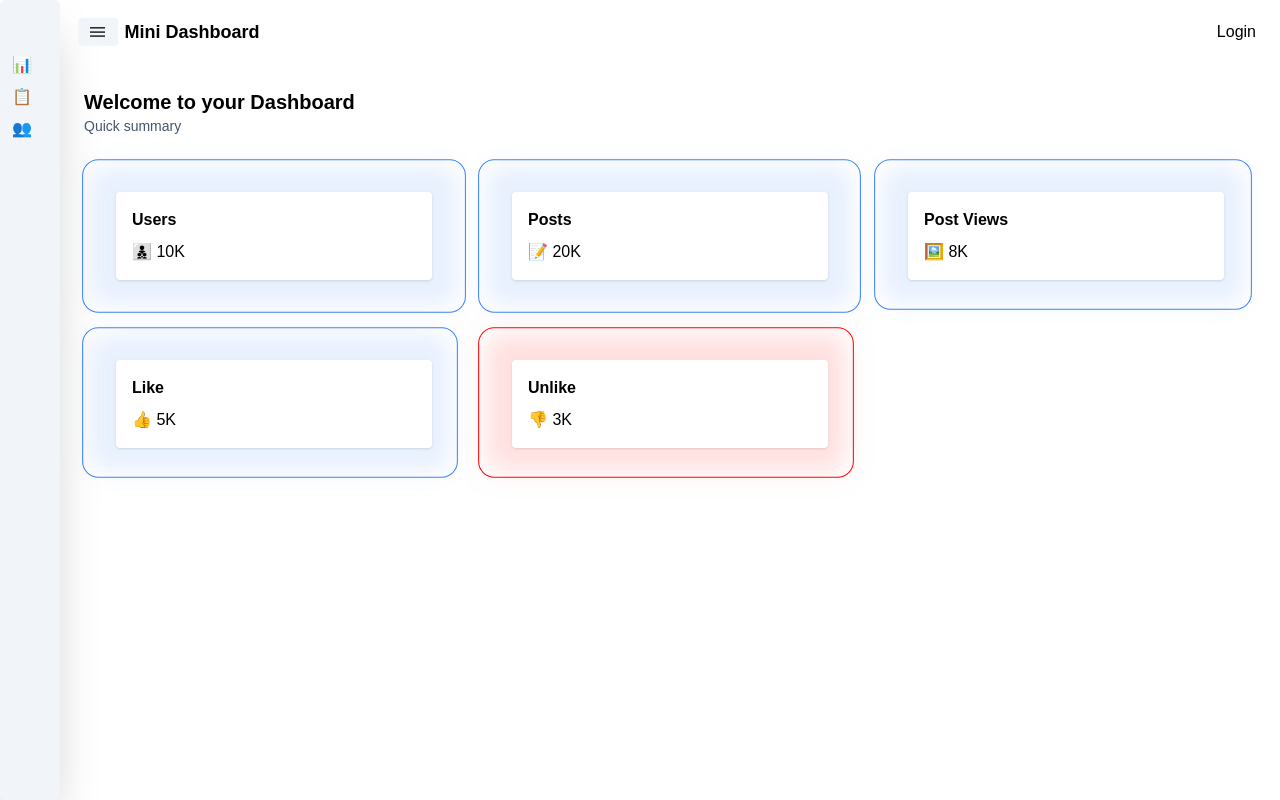
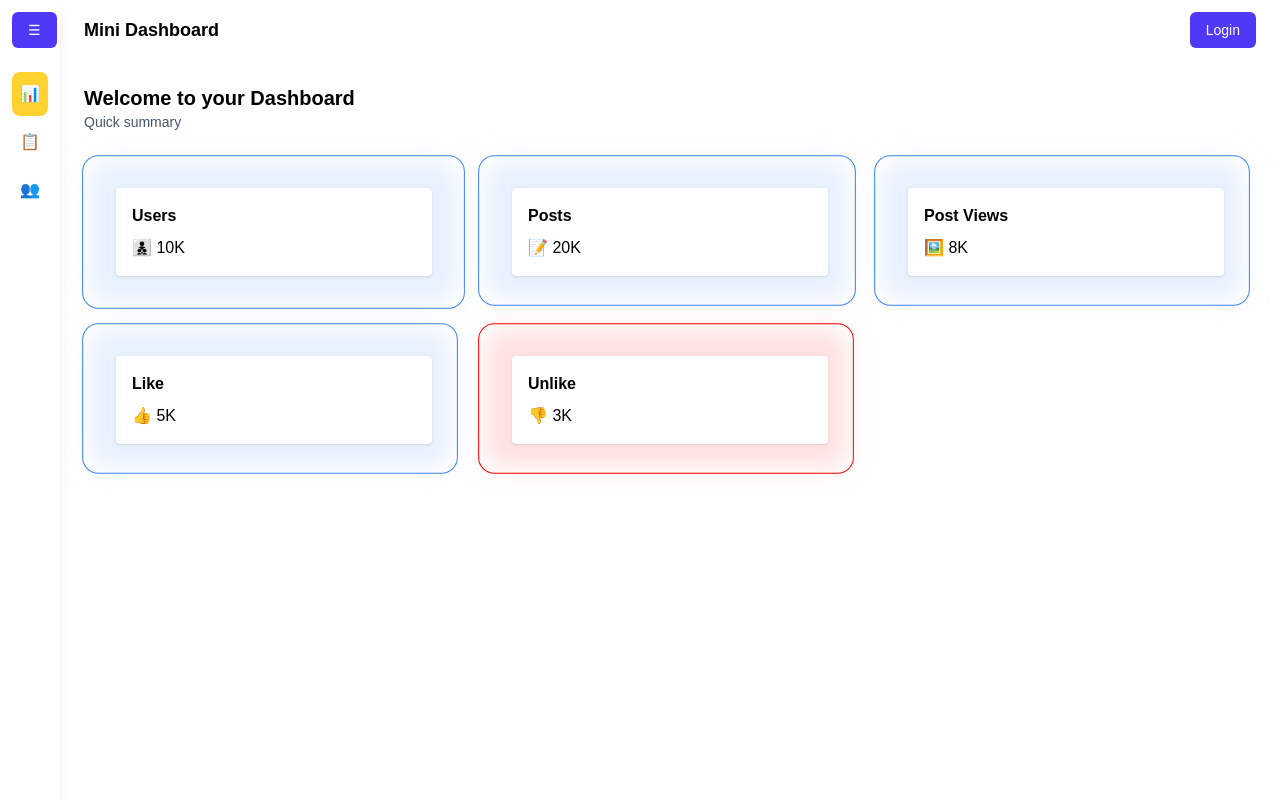
Before and after one commit to rasel739/mini-dashboard, a Next.js app: page / in a window 1280 px wide. Built offline with nearby package versions, Linux system fonts and the light colour scheme; no server answers.

Commit message:
responsive(fix): all responsive issue fix and add link active color

```diff
--- a/src/app/(dashboardlayout)/posts/page.tsx
+++ b/src/app/(dashboardlayout)/posts/page.tsx
@@ -4,11 +4,12 @@ import { motion } from 'framer-motion';
 import useFetch from '@/hooks/useFetch';
 import Card from '@/components/ui/card';
 import { Post } from '@/types';
+import Loading from '@/app/loading';
 
 export default function PostsPage() {
   const { data, loading, error } = useFetch<Post[]>('/posts');
 
-  if (loading) return <div>Loading posts...</div>;
+  if (loading) return <Loading />;
   if (error) return <div className='text-red-600'>Failed to load posts: {error}</div>;
 
   return (
--- a/src/app/(dashboardlayout)/users/page.tsx
+++ b/src/app/(dashboardlayout)/users/page.tsx
@@ -1,5 +1,5 @@
 'use client';
-import Card from '@/components/ui/card';
+import Loading from '@/app/loading';
 import Modal from '@/components/ui/modal';
 import useFetch from '@/hooks/useFetch';
 import { User } from '@/types';
@@ -9,7 +9,7 @@ const Users = () => {
   const { data, loading, error } = useFetch<User[]>('/users');
   const [selected, setSelected] = useState<User | null>(null);
 
-  if (loading) return <div>Loading...</div>;
+  if (loading) return <Loading />;
   if (error) return <div className='text-red-600'>Failed to load users: {error}</div>;
 
   return (
@@ -18,8 +18,7 @@ const Users = () => {
         <h2 className='text-2xl font-bold'>Users</h2>
       </div>
 
-      <Card>
-        <div className='overflow-auto'>
+      <div className='w-full overflow-x-auto'>
         <table className='min-w-full border-collapse border border-green-800'>
           <thead>
             <tr className='text-left text-sm text-slate-600'>
@@ -45,7 +44,6 @@ const Users = () => {
           </tbody>
         </table>
       </div>
-      </Card>
 
       {selected && (
         <Modal modalClose={() => setSelected(null)} title={selected.name}>
--- a/src/app/login/page.tsx
+++ b/src/app/login/page.tsx
@@ -47,7 +47,7 @@ const Login = () => {
 
               <div className='flex justify-center items-center'>
                 <Button type='submit' variant='primary' disabled={true}>
-                  Sign In
+                  Login
                 </Button>
               </div>
             </form>
--- a/src/components/ui/header.tsx
+++ b/src/components/ui/header.tsx
@@ -5,13 +5,12 @@ import { useContext, useState } from 'react';
 import { signOut, useSession } from 'next-auth/react';
 import Image from 'next/image';
 import { GlobalContext } from '@/lib/global-provider';
+import Button from '../common/Button';
 
 const Header = () => {
   const { sideBarOpen, setSideBarOpen } = useContext(GlobalContext);
   const [dropdownOpen, setDropDownOpen] = useState<boolean>(false);
   const { data: user } = useSession();
-
-  console.log('user image:', user?.user?.image);
 
   return (
     <header className='w-full flex items-center justify-between gap-4 py-3 '>
@@ -24,12 +23,9 @@ const Header = () => {
         {sideBarOpen ? (
           ''
         ) : (
-          <button
-            onClick={() => setSideBarOpen(!sideBarOpen)}
-            className={` p-2 rounded bg-slate-100 rotate-90 focus:outline-none focus:ring-2 focus:ring-indigo-400`}
-          >
-            {sideBarOpen ? '' : '|||'}
-          </button>
+          <Button variant='primary' onClick={() => setSideBarOpen(!sideBarOpen)}>
+            {sideBarOpen ? '' : '☰'}
+          </Button>
         )}
 
         <div className='hidden sm:block'>
@@ -58,7 +54,11 @@ const Header = () => {
               </span>
             </button>
           ) : (
-            <Link href='/login'>Login</Link>
+            <Link href='/login'>
+              <Button type='button' variant='primary'>
+                Login
+              </Button>
+            </Link>
           )}
 
           <ul
--- a/src/components/ui/profile.tsx
+++ b/src/components/ui/profile.tsx
@@ -6,7 +6,6 @@ import React, { useContext } from 'react';
 const UserProfile = () => {
   const { session } = useContext(GlobalContext);
 
-  console.log(session);
   return (
     <div className='max-w-2xl mx-4 sm:max-w-sm md:max-w-sm lg:max-w-sm xl:max-w-sm sm:mx-auto md:mx-auto lg:mx-auto xl:mx-auto mt-16 bg-white shadow-xl rounded-lg text-gray-900'>
       <div className='rounded-t-lg h-32 overflow-hidden'>
--- a/src/components/ui/sidebar.tsx
+++ b/src/components/ui/sidebar.tsx
@@ -1,47 +1,133 @@
 'use client';
 
-import { motion } from 'framer-motion';
+import { motion, AnimatePresence } from 'framer-motion';
 import Link from 'next/link';
 import { SIDEBAR_LINK } from '@/constants';
-import { useContext } from 'react';
+import { useContext, useEffect, useState } from 'react';
 import { GlobalContext } from '@/lib/global-provider';
+import Button from '../common/Button';
+import { usePathname } from 'next/navigation';
 
 const Sidebar = () => {
   const { sideBarOpen, setSideBarOpen } = useContext(GlobalContext);
+  const [isDesktop, setIsDesktop] = useState<boolean>(false);
+  const [desktopCollapsed, setDesktopCollapsed] = useState(false);
+  const pathname = usePathname();
+
+  useEffect(() => {
+    const handleResize = () => setIsDesktop(window.innerWidth >= 768);
+    handleResize();
+    window.addEventListener('resize', handleResize);
+    return () => window.removeEventListener('resize', handleResize);
+  }, []);
+
+  useEffect(() => {
+    if (isDesktop) {
+      setSideBarOpen(true);
+      setDesktopCollapsed(true);
+    } else {
+      setSideBarOpen(false);
+    }
+  }, [isDesktop, setSideBarOpen]);
+
+  useEffect(() => {
+    const handleEscape = (e: KeyboardEvent) => {
+      if (e.key === 'Escape' && !isDesktop && sideBarOpen) {
+        setSideBarOpen(false);
+      }
+    };
+    window.addEventListener('keydown', handleEscape);
+    return () => window.removeEventListener('keydown', handleEscape);
+  }, [sideBarOpen, isDesktop, setSideBarOpen]);
+
   return (
     <>
-      <aside className='flex'>
-        <motion.nav
-          initial={{ x: -6, opacity: 0 }}
-          animate={{ width: sideBarOpen ? 220 : 60, x: 0, opacity: 1 }}
-          className='min-h-screen bg-slate-100 p-3 overflow-hidden rounded-t-md rounded-b-md shadow-2xl'
-          transition={{ type: 'spring', stiffness: 200, damping: 30, duration: 0.25 }}
-        >
-          <button
-            onClick={() => setSideBarOpen(!sideBarOpen)}
-            className={`mb-4 p-2 rounded bg-slate-100 rotate-90 ${sideBarOpen ? 'ml-40' : 'ml-0'}`}
-          >
-            <span>{sideBarOpen ? 'X' : ''}</span>
-          </button>
-          <ul className='space-y-2'>
-            {SIDEBAR_LINK.map((sidebar) => (
-              <li key={sidebar.id}>
-                <Link href={sidebar.link}>
-                  <span>
-                    {sideBarOpen ? (
-                      <span>
-                        {sidebar.icon} {sidebar.title}
-                      </span>
-                    ) : (
-                      sidebar.icon
-                    )}
-                  </span>
+      <AnimatePresence>
+        {!isDesktop && sideBarOpen && (
+          <motion.div
+            initial={{ opacity: 0 }}
+            animate={{ opacity: 1 }}
+            exit={{ opacity: 0 }}
+            onClick={() => setSideBarOpen(false)}
+            className='fixed inset-0 bg-black/50 z-40 md:hidden'
+            aria-hidden='true'
+          />
+        )}
+      </AnimatePresence>
+
+      <motion.aside
+        initial={{ x: isDesktop ? 0 : -220 }}
+        animate={{
+          x: sideBarOpen ? 0 : -220,
+          width: isDesktop ? (desktopCollapsed ? 60 : 200) : sideBarOpen ? 200 : 60,
+        }}
+        transition={{
+          type: 'spring',
+          stiffness: 300,
+          damping: 30,
+          mass: 0.8,
+        }}
+        className='fixed md:sticky top-0 left-0 h-screen bg-white shadow-xl md:shadow-lg z-50 md:z-30 overflow-hidden flex flex-col'
+      >
+        <div className='p-3'>
+          {isDesktop ? (
+            <Button
+              variant='primary'
+              onClick={() => setDesktopCollapsed(!desktopCollapsed)}
+              className={`   ${desktopCollapsed ? 'ml-0' : 'ml-32'}`}
+            >
+              {desktopCollapsed ? '☰' : 'X'}
+            </Button>
+          ) : (
+            <Button
+              variant='primary'
+              onClick={() => setSideBarOpen(!sideBarOpen)}
+              className={`  ${sideBarOpen ? 'ml-32' : 'ml-0'}`}
+            >
+              {sideBarOpen ? 'X' : '☰'}
+            </Button>
+          )}
+        </div>
+
+        <nav className='flex-1 overflow-y-auto overflow-x-hidden p-3'>
+          <ul className='space-y-1'>
+            {SIDEBAR_LINK.map((item) => (
+              <li key={item.id}>
+                <Link
+                  href={item.link}
+                  onClick={() => {
+                    if (!isDesktop) setSideBarOpen(false);
+                  }}
+                  className={`
+                    flex items-center p-2.5 rounded-lg ${
+                      pathname === item.link ? 'bg-amber-300' : 'hover:bg-slate-300'
+                    }
+                     transition-all duration-200 group
+                    ${
+                      desktopCollapsed || !sideBarOpen
+                        ? 'justify-start md:justify-center'
+                        : 'justify-start'
+                    }
+                  `}
+                >
+                  <span className='flex items-center min-w-[20px]'>{item.icon}</span>
+                  {!desktopCollapsed && sideBarOpen && (
+                    <motion.span
+                      initial={{ opacity: 0, x: -10 }}
+                      animate={{ opacity: 1, x: 0 }}
+                      transition={{ delay: 0.1 }}
+                      className='ml-3 text-sm font-medium whitespace-nowrap'
+                    >
+                      {item.title}
+                    </motion.span>
+                  )}
+                  <span className='block md:hidden ml-3'> {item.title}</span>
                 </Link>
               </li>
             ))}
           </ul>
-        </motion.nav>
-      </aside>
+        </nav>
+      </motion.aside>
     </>
   );
 };
--- a/src/hooks/useFetch.ts
+++ b/src/hooks/useFetch.ts
@@ -1,7 +1,7 @@
 import { useCallback, useEffect, useState } from 'react';
 
 const useFetch = <T = unknown | null>(url: string) => {
-  const api_url = process.env.NEXT_PUBLIC_API_URL || 'http://localhost:5000';
+  const api_url = process.env.NEXT_PUBLIC_API_URL || 'http://localhost:3000';
 
   const [data, setData] = useState<T | null>(null);
   const [loading, setLoading] = useState<boolean>(false);
--- a/src/middleware.ts
+++ b/src/middleware.ts
@@ -25,5 +25,5 @@ export async function middleware(req: NextRequest) {
 }
 
 export const config = {
-  matcher: ['/profile'],
+  matcher: ['/profile/:path*'],
 };
```
Lines whose indentation alone changed are shown as unchanged.
